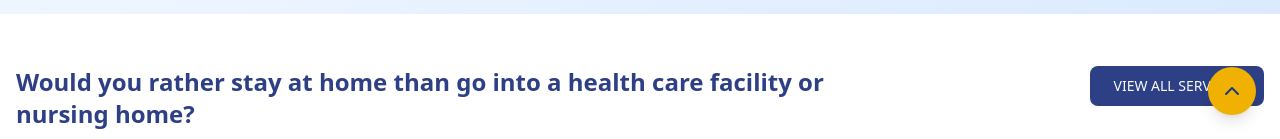
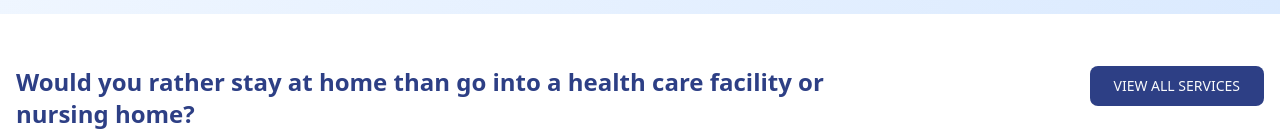
Before and after one commit to Ansar0088/bluedovehomehealth, a Next.js app: page /home in a window 1280 px wide. Shown: the part 661-800 px from the top of the page. Built offline with nearby package versions, Linux system fonts and the light colour scheme.

Commit message:
fix scroll

```diff
--- a/app/home/page.tsx
+++ b/app/home/page.tsx
@@ -114,14 +114,6 @@ const HomePage = () => {
               </div>
             </div>
           </div>
-
-          {/* Scroll to top button */}
-          <button
-            className="fixed bottom-6 right-6 bg-yellow-500 hover:bg-yellow-600 text-blue-900 w-12 h-12 rounded-full flex items-center justify-center shadow-lg transition-colors z-20"
-          // onClick={() => window.scrollTo({ top: 0, behavior: "smooth" })}
-          >
-            <ChevronUp className="h-6 w-6" />
-          </button>
         </main>
         {/* Areas services */}
         <AreaService />
--- a/app/services/[slug]/page.tsx
+++ b/app/services/[slug]/page.tsx
@@ -2,6 +2,10 @@ import { notFound } from "next/navigation";
 import Image from "next/image";
 import Link from "next/link";
 import { ArrowLeft } from "lucide-react";
+
+interface ServicePageProps {
+  params: { slug: string };
+}
 
 const serviceData = {
   "chronic-care": {
@@ -36,17 +40,17 @@ const serviceData = {
   },
 };
 
-export default function ServiceDetails({ params }: { params: { slug: string } }) {
+export default function ServiceDetails({ params }: ServicePageProps) {
   const service = serviceData[params.slug as keyof typeof serviceData];
 
   if (!service) {
-    return notFound(); // Show 404 if slug doesn't match any service
+    return notFound();
   }
 
   return (
     <div className="container mx-auto px-6 py-10">
       {/* Back Button */}
-      <Link href="/services" className="inline-flex items-center text-white bg-[#1a4e7e] px-4 py-2 rounded-lg shadow-md hover:bg-[#15406a] transition-all">
+      <Link href="/services" className="inline-flex items-center text-white bg-[#1a4e7e] px-4 py-2 rounded-xs shadow-md hover:bg-[#15406a] transition-all">
         <ArrowLeft className="h-5 w-5 mr-2" />
         Back to services
       </Link>
```
